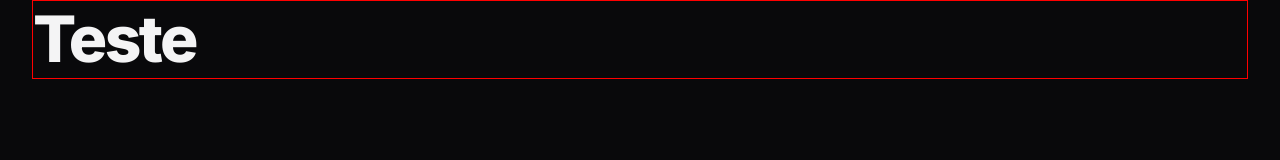
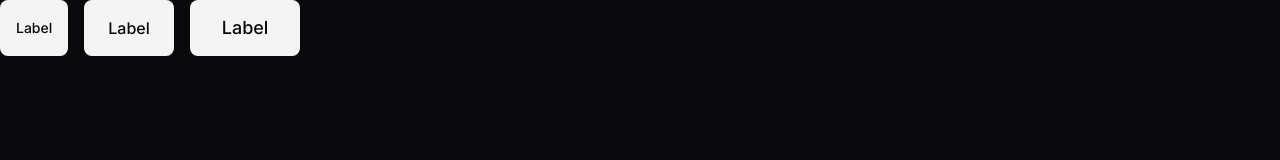
Before and after one commit to eduardoraraujo/zingen, a plain HTML site: page index.html in a window 1280 px wide. Drawn offline with Linux system fonts and the light colour scheme.

Commit message:
Add button styles and update HTML structure for improved layout

```diff
--- a/index.html
+++ b/index.html
@@ -14,8 +14,10 @@
     <link rel="stylesheet" href="styles/index.css" />
   </head>
   <body>
-    <header>
-      <div class="container even-columns"><h1>Teste</h1></div>
-    </header>
+    <div class="flex gap-1">
+      <a href="#" class="btn btn-sm">Label</a>
+      <a href="#" class="btn btn-md">Label</a>
+      <button href="#" class="btn btn-lg">Label</button>
+    </div>
   </body>
 </html>
--- /dev/null
+++ b/styles/buttons.css
@@ -0,0 +1,45 @@
+.btn {
+  --btn-bg-color: var(--text-color-primary);
+  --btn-color: var(--bg-color);
+
+  border: 0;
+  background-color: transparent;
+
+  display: flex;
+  align-items: center;
+  justify-content: center;
+  width: fit-content;
+
+  border-radius: 0.5rem;
+
+  font: var(--fw-md) var(--fs-base) / 1.5rem var(--ff-sans);
+
+  cursor: pointer;
+
+  background: var(--btn-bg-color);
+  color: var(--btn-color);
+}
+
+.btn:hover {
+  --btn-bg-color: linear-gradient(
+    90deg,
+    var(--brand-color-secondary) 0%,
+    var(--brand-color-primary) 100%
+  );
+  --btn-color: var(--surface-color);
+}
+
+.btn-sm {
+  padding: 0.5rem 1rem;
+  font-size: var(--fs-sm);
+}
+
+.btn-md {
+  padding: 0.75rem 1.5rem;
+  font-size: var(--fs-base);
+}
+
+.btn-lg {
+  padding: 1rem 2rem;
+  font-size: 1.125rem;
+}
--- a/styles/index.css
+++ b/styles/index.css
@@ -1,2 +1,3 @@
 @import url(global.css);
 @import url(utility.css);
+@import url(buttons.css);
--- a/styles/utility.css
+++ b/styles/utility.css
@@ -30,6 +30,18 @@
   gap: 1rem;
 }
 
+.flex {
+  display: flex;
+}
+
+.gap-1 {
+  gap: 1rem;
+}
+
+.grid {
+  display: grid;
+}
+
 @media (width >= 80em) {
   .container {
     --max-width: 80rem;
```
